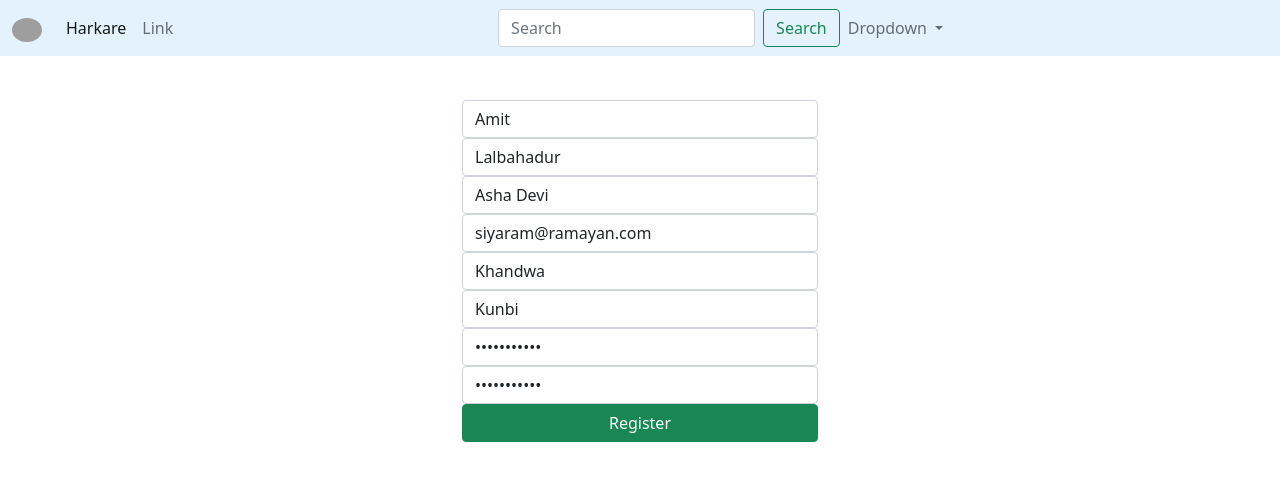
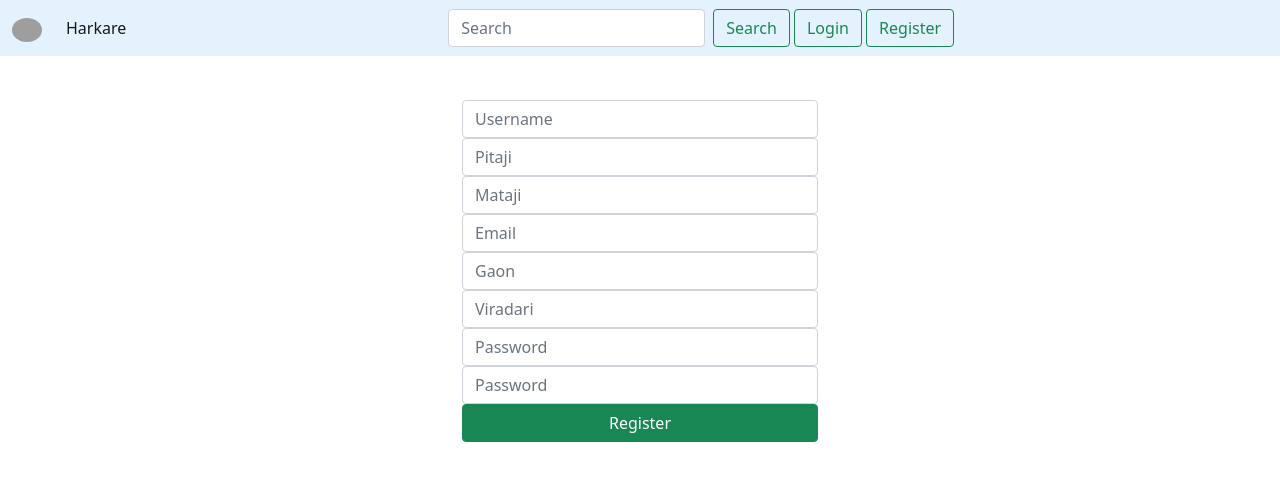
Before and after one commit to amit1870/harkare, a Django app: page / in a window 1280 px wide. Shown: the top 481 px of the page. Run offline with Django 3.2, Linux system fonts and the light colour scheme; some libraries are stand-ins or nearby versions; grey boxes are pictures that could not be loaded.

Commit message:
Login/Registration/Logout working

```diff
--- a/accounts/templates/accounts/base.html
+++ b/accounts/templates/accounts/base.html
@@ -33,31 +33,35 @@
               <a class="nav-link active" aria-current="page" href="#">Harkare</a>
             </li>
 
-            <li class="nav-item">
-              <a class="nav-link" href="#">Link</a>
-            </li>
-
           </ul>
 
           <form class="d-flex">
             <input class="form-control me-2" type="search" placeholder="Search" aria-label="Search">
             <button class="btn btn-outline-success" type="submit">Search</button>
           </form>
+          &nbsp;
 
           <ul class="navbar-nav me-auto mb-2 mb-lg-0">
+          {% if request.user.is_authenticated %}
             <li class="nav-item dropdown">
-              <a class="nav-link dropdown-toggle" href="#" id="navbarDropdown" role="button" data-bs-toggle="dropdown" aria-expanded="false">
-                Dropdown
+              <a class="nav-link dropdown-toggle" href="#" id="navbarScrollingDropdown" role="button" data-bs-toggle="dropdown" aria-expanded="false">
+                {{ request.user.user_name}}
               </a>
-              <ul class="dropdown-menu" aria-labelledby="navbarDropdown">
-                <li><a class="dropdown-item" href="#">Action</a></li>
-                <li><a class="dropdown-item" href="#">Another action</a></li>
+              <ul class="dropdown-menu" aria-labelledby="navbarScrollingDropdown">
+                <li><a class="dropdown-item" href="{% url 'accounts:siyaram' %}">Profile</a></li>
                 <li><hr class="dropdown-divider"></li>
-                <li><a class="dropdown-item" href="#">Something else here</a></li>
+                <li><a class="dropdown-item" href="{% url 'accounts:logout' %}">Logout</a></li>
               </ul>
             </li>
 
+          {% else %}
+            <li class="nav-item">
+              <a class="btn btn-outline-success" href="{% url 'accounts:login' %}">Login</a>
+              <a class="btn btn-outline-success" href="{% url 'accounts:register' %}">Register</a>
+            </li>
+          {% endif %}
           </ul>
+
 
         </div>
 
--- a/accounts/templates/accounts/register.html
+++ b/accounts/templates/accounts/register.html
@@ -21,14 +21,14 @@
             {% endif %}
             <form action="." method="post">
                 {% csrf_token %}
-                <input type="text" class="form-control" placeholder="Username" name="username" id="username" aria-label="Username" aria-describedby="basic-addon1" Value="Amit">
-                <input type="text" class="form-control" placeholder="Username" name="pitaji" id="pitaji" aria-label="Pitaji" aria-describedby="basic-addon1" Value="Lalbahadur">
-                <input type="text" class="form-control" placeholder="Username" name="mataji" id="mataji" aria-label="Mataji" aria-describedby="basic-addon1" Value="Asha Devi">
-                <input type="email" class="form-control" name="email" id="email" placeholder="siyaram@ramayan.com" value="siyaram@ramayan.com">
-                <input type="text" class="form-control" placeholder="Viradari" name="gaon" id="gaon" aria-label="Gaon" aria-describedby="basic-addon1" value="Khandwa">
-                <input type="text" class="form-control" placeholder="Viradari" name="viradari" id="viradari" aria-label="Viradari" aria-describedby="basic-addon1" value="Kunbi">
-                <input type="password" class="form-control" name="inputPassword1" id="inputPassword1" value="4BgMa$Ve939">
-                <input type="password" class="form-control" name="inputPassword2" id="inputPassword2" value="4BgMa$Ve939">
+                <input type="text" class="form-control" placeholder="Username" name="username" id="username" aria-label="Username" aria-describedby="basic-addon1" Value="">
+                <input type="text" class="form-control" placeholder="Pitaji" name="pitaji" id="pitaji" aria-label="Pitaji" aria-describedby="basic-addon1" Value="">
+                <input type="text" class="form-control" placeholder="Mataji" name="mataji" id="mataji" aria-label="Mataji" aria-describedby="basic-addon1" Value="">
+                <input type="email" class="form-control" name="email" id="email" placeholder="Email" value="">
+                <input type="text" class="form-control" placeholder="Gaon" name="gaon" id="gaon" aria-label="Gaon" aria-describedby="basic-addon1" value="">
+                <input type="text" class="form-control" placeholder="Viradari" name="viradari" id="viradari" aria-label="Viradari" aria-describedby="basic-addon1" value="">
+                <input type="password" class="form-control" placeholder="Password" name="inputPassword1" id="inputPassword1" value="">
+                <input type="password" class="form-control" placeholder="Password" name="inputPassword2" id="inputPassword2" value="">
                 <input type="submit" class="btn btn-success col-md-12" value="Register">
             </form>
         </div>
--- a/accounts/urls.py
+++ b/accounts/urls.py
@@ -7,6 +7,8 @@ urlpatterns = [
     path('', views.register, name='register'),
     path('siyaram', views.siyaram, name='siyaram'),
     path('success', views.success, name='success'),
+    path('login/', views.account_login, name='login'),
+    path('logout', views.account_logout, name='logout'),
     path('activate/<str:hex_code>', views.activate, name='activate'),
 
 ]
--- a/accounts/views.py
+++ b/accounts/views.py
@@ -3,7 +3,7 @@ from django.urls import reverse
 from django.http import HttpResponseRedirect, HttpResponse
 from django.views.decorators.csrf import csrf_protect
 from django.views.decorators.http import require_http_methods
-from django.contrib.auth import login, authenticate, get_user_model
+from django.contrib.auth import login, authenticate, get_user_model, logout
 from django.contrib.auth.decorators import login_required
 from django.contrib.auth.models import User
 from .models import Manushya, HexString
@@ -28,7 +28,9 @@ def register(request):
         manushya = get_user_model().objects.filter(email=email).first()
 
         if not manushya:
-            manushya = Manushya.objects.create(email=email, user_name=user_name, pitaji=pitaji, mataji=mataji, gaon=gaon, viradari=viradari, password=password)
+            manushya = Manushya.objects.create(email=email, user_name=user_name, pitaji=pitaji, mataji=mataji, gaon=gaon, viradari=viradari)
+            manushya.set_password(password)
+            manushya.save()
             hex_string = HexString.objects.create(code=helper.generate_hex_string(), manushya=manushya)
             hex_code = hex_string.code
 
@@ -91,9 +93,39 @@ def activate(request, hex_code):
     if 'message' in context:
         return render(request, 'accounts/failure.html', context)
 
-    return render(request, 'accounts/siyaram.html', context)
+    url = reverse('accounts:siyaram')
+    return HttpResponseRedirect(url)
 
 @login_required
 def siyaram(request):
     context = {}
+    context['user'] = request.user
     return render(request, 'accounts/siyaram.html', context)
+
+@csrf_protect
+@require_http_methods(["GET", "POST"])
+def account_login(request):
+    context = {}
+    if request.method == 'GET':
+        return render(request, 'accounts/login.html', context)
+
+    postdata = request.POST.copy()
+    email = postdata.get('email','')
+    password = postdata.get('inputPassword1','')
+    user = authenticate(request, username=email, password=password)
+
+    if user is not None:
+        login(request, user)
+        url = reverse('accounts:siyaram')
+        return HttpResponseRedirect(url)
+
+    context['message'] = 'Credential not valid.'
+    return render(request, 'accounts/login.html', context)
+
+@login_required
+def account_logout(request):
+    logout(request)
+
+    context = {}
+    if request.method == 'GET':
+        return render(request, 'accounts/login.html', context)
--- a/harkare/settings.py
+++ b/harkare/settings.py
@@ -64,6 +64,7 @@ TEMPLATES = [
                 'django.template.context_processors.request',
                 'django.contrib.auth.context_processors.auth',
                 'django.contrib.messages.context_processors.messages',
+                'utils.context_processors.harkare_context',
             ],
         },
     },
@@ -143,7 +144,7 @@ DEFAULT_AUTO_FIELD = 'django.db.models.BigAutoField'
 AUTH_USER_MODEL = 'accounts.Manushya'
 
 # LOGIN URL
-LOGIN_URL = '/account/login/'
+LOGIN_URL = '/login/'
 
 # HEX CODE LENGTH
 HEX_CODE_LENGTH = 30
--- /dev/null
+++ b/utils/context_processors.py
@@ -0,0 +1,5 @@
+
+def harkare_context(request):
+    return {
+        'request': request,
+    }
```
Also changed, not shown: accounts/templates/accounts/login.html (added, +33 -0 lines).
